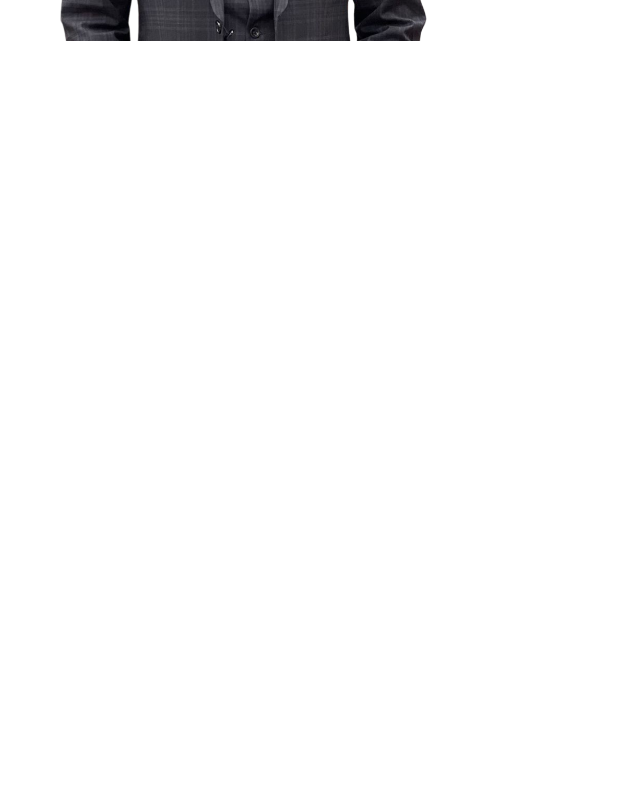
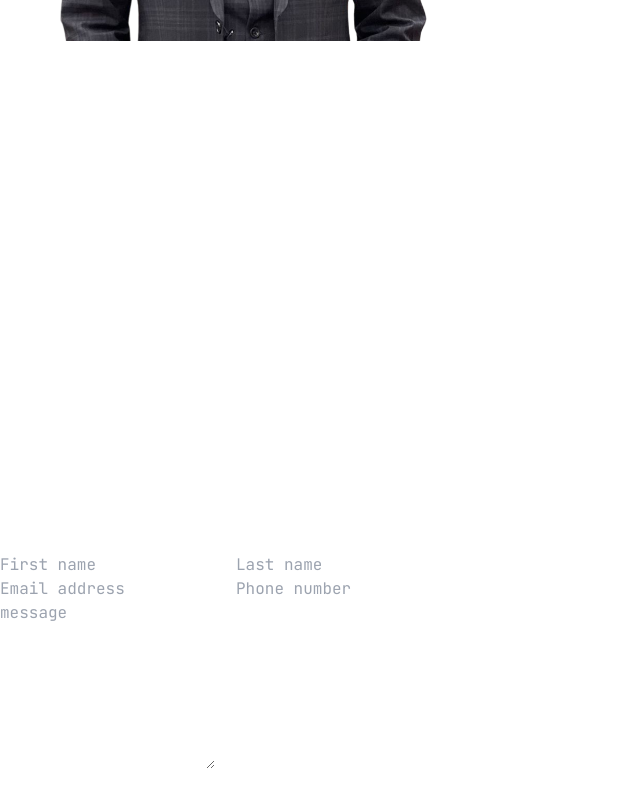
Before and after one commit to K-Aayush/portfolio, a Next.js app: page / in a window 1280 px wide. Shown: the part 947-1747 px from the top of the page, without its empty margins (0-640 px from the left). Before the commit the page ends 1524 px from the top, so only its background shows below. Built offline with nearby package versions, Linux system fonts and the light colour scheme.

Commit message:
contactform complete

```diff
--- a/src/app/components/Contact.tsx
+++ b/src/app/components/Contact.tsx
@@ -4,7 +4,7 @@ import ContactInfo from "./ContactInfo";
 
 const Contact = () => {
   return (
-    <div className="py-4 lg:py-16 bg-[#1c1b22]">
+    <div className="py-16 bg-[#1c1b22]">
       <div className="grid grid-cols-1 lg:grid-cols-2 w-[80%] mx-auto items-center gap-12">
         {/* Contact Form */}
         <div>
--- a/src/app/components/ContactForm.tsx
+++ b/src/app/components/ContactForm.tsx
@@ -3,6 +3,7 @@ import React from "react";
 const ContactForm = () => {
   return (
     <div className="bg-[#27272b] p-4 sm:p-10 rounded-lg">
+      <div className="flex flex-col gap-6">
         <div className="flex flex-col gap-4">
           <h1 className="bg-clip-text text-transparent bg-gradient-to-tr from-green-400 to-green-300 text-2xl md:text-3xl font-bold">
             Let's Work Together
@@ -14,8 +15,42 @@ const ContactForm = () => {
         </div>
 
         {/* input fields */}
-      <div>
-
+        <div className="block w-full overflow-hidden">
+          <div className="flex flex-col gap-5">
+            <div className="flex flex-col md:flex-row items-center justify-between gap-4">
+              <input
+                type="text"
+                placeholder="First name"
+                className="flex-1 bg-[#1c1b22] text-white placeholder:text-white/60 px-6 py-3 rounded-md outline-none w-full"
+              />
+              <input
+                type="text"
+                placeholder="Last name"
+                className="flex-1 bg-[#1c1b22] text-white placeholder:text-white/60 px-6 py-3 rounded-md outline-none w-full"
+              />
+            </div>
+            <div className="flex flex-col md:flex-row items-center justify-between gap-4">
+              <input
+                type="email"
+                placeholder="Email address"
+                className="flex-1 bg-[#1c1b22] text-white placeholder:text-white/60 px-6 py-3 rounded-md outline-none w-full"
+              />
+              <input
+                type="text"
+                placeholder="Phone number"
+                className="flex-1 bg-[#1c1b22] text-white placeholder:text-white/60 px-6 py-3 rounded-md outline-none w-full"
+              />
+            </div>
+            <textarea
+              placeholder="message"
+              className="bg-[#1c1b22] text-white placeholder:text-white/60 px-6 py-3 rounded-md outline-none w-full"
+              rows={7}
+            />
+            <button className="px-8 py-3 bg-green-400 text-white hover:bg-green-500 transition-all duration-200 rounded-3xl w-fit">
+              Send Message
+            </button>
+          </div>
+        </div>
       </div>
     </div>
   );
--- a/src/app/components/Project.tsx
+++ b/src/app/components/Project.tsx
@@ -26,7 +26,7 @@ const Project = () => {
   const activeProject = projects[activeIndex];
 
   return (
-    <div className="py-4 lg:py-16 bg-[#1c1b22] mx-auto">
+    <div className="py-16 bg-[#1c1b22] mx-auto">
       <div className="flex flex-col-reverse lg:flex-row mx-auto w-4/5 items-start gap-12">
         {/* Left Content */}
         <div className="w-full lg:w-[50%]">
--- a/src/app/components/Resume.tsx
+++ b/src/app/components/Resume.tsx
@@ -89,7 +89,7 @@ const Resume = () => {
   };
 
   return (
-    <div className="py-4 lg:py-16 bg-[#1c1b22] mx-auto">
+    <div className="py-16 bg-[#1c1b22] mx-auto">
       <div className="grid grid-cols-1 lg:grid-cols-3 mx-auto w-4/5 items-start gap-12">
         {/*Left Content*/}
         <div className="flex flex-col gap-6">
```
Lines whose indentation alone changed are shown as unchanged.
